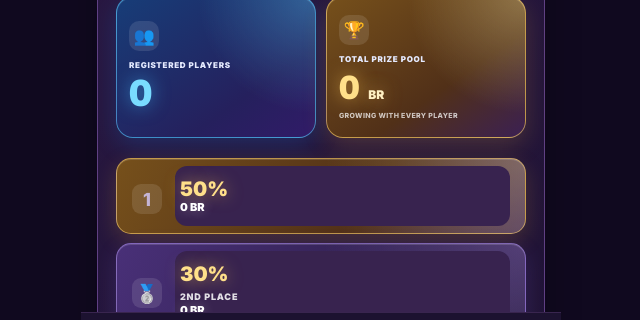
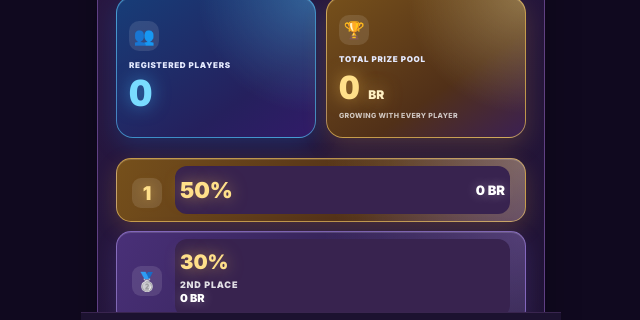
Before and after one commit to edeler901-coder/Mytourname, a website: page public/index.html in a window 1280 px wide. Shown: the part 431-751 px from the top of the page, without its empty margins (319-959 px from the left). Drawn offline with Linux system fonts and the light colour scheme; no server answers.

Commit message:
Style first-place prize details horizontally

```diff
--- a/public/style.css
+++ b/public/style.css
@@ -1886,3 +1886,29 @@ body {
   .prizes .prize-row { padding: 7px 12px; gap: 10px; }
   .prizes .prize-details strong { font-size: 19px; }
 }
+
+
+/* FIRST-PLACE PRIZE ROW — BADGE, PERCENTAGE AND AMOUNT IN ONE LINE */
+.prizes .prize-first .prize-details {
+  flex-direction: row;
+  align-items: center;
+  justify-content: space-between;
+  gap: 14px;
+}
+.prizes .prize-first .prize-details strong {
+  order: 1;
+  font-size: 22px;
+  white-space: nowrap;
+}
+.prizes .prize-first .prize-amount {
+  order: 2;
+  margin-left: auto;
+  font-size: 13px;
+  white-space: nowrap;
+}
+.prizes .prize-first .prize-rank {
+  color: #ffe08a;
+  font-size: 19px;
+  font-weight: 900;
+  text-shadow: 0 0 12px #ffcb5688;
+}
```
